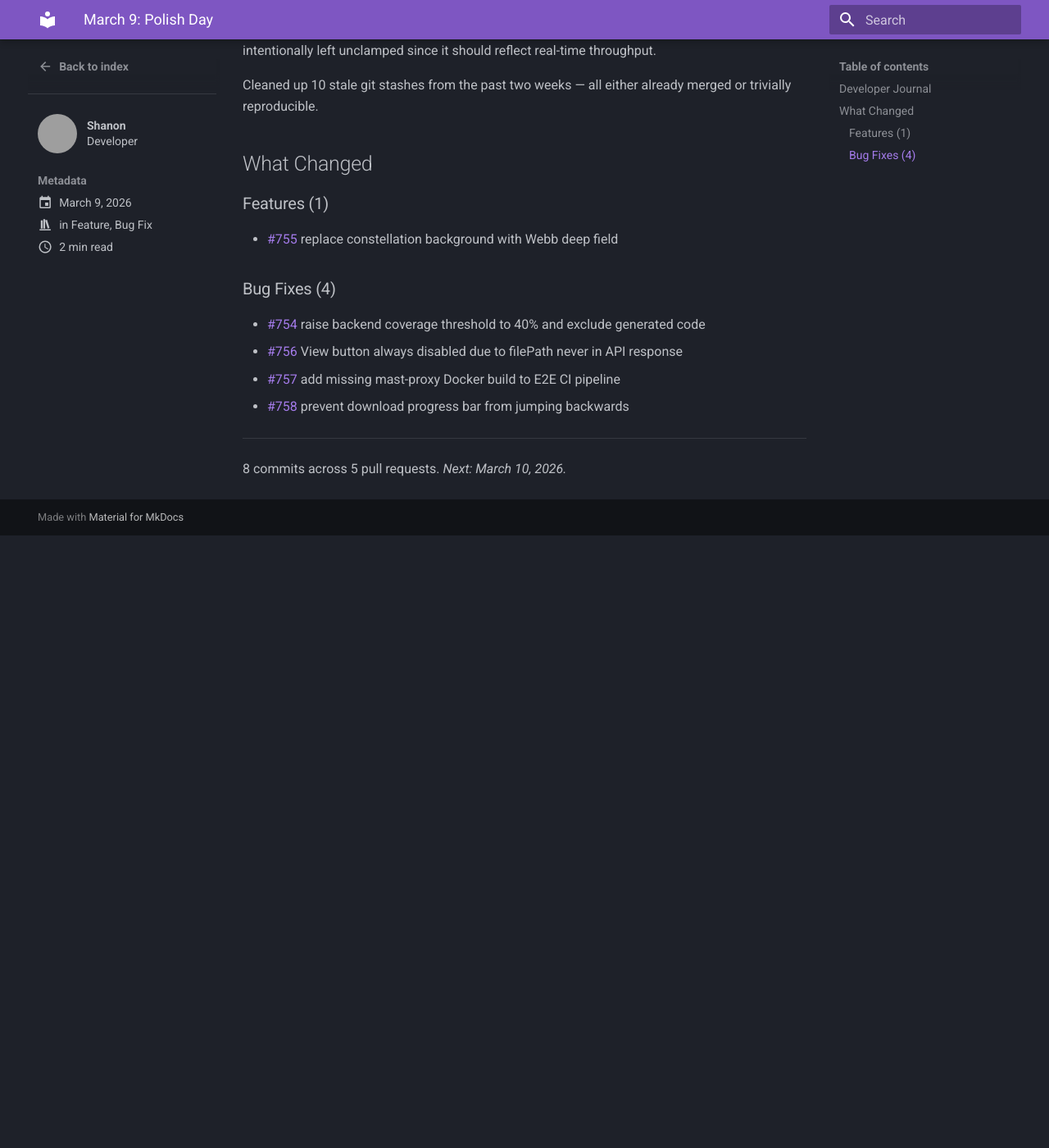
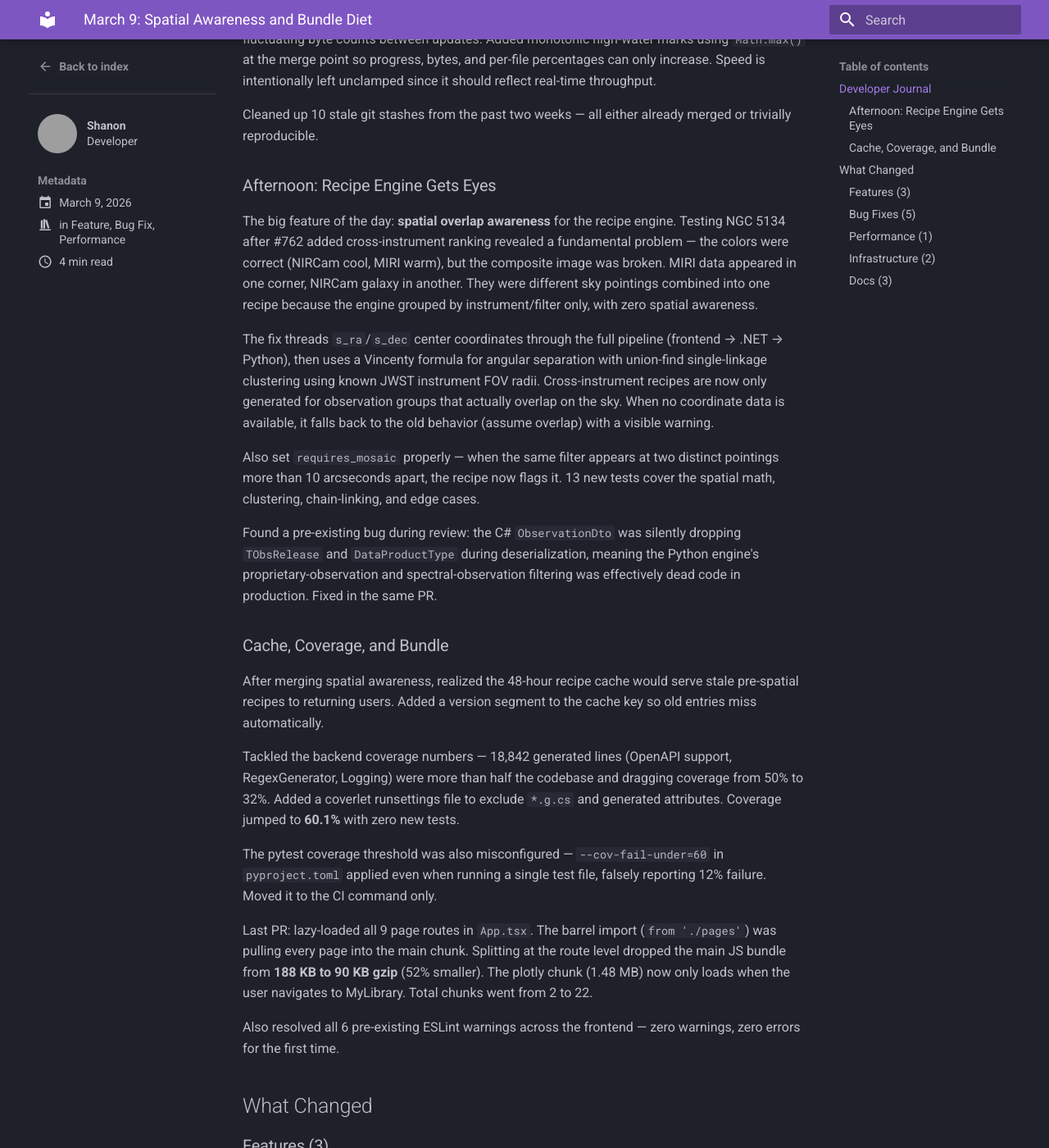
Before and after one commit to Snoww3d/jwst-data-analysis, an MkDocs documentation site: the page built from docs/blog/posts/2026-03-09.md, in a window 1280 px wide and 1400 px high, scrolled down 940 px. Shown: the whole window at 82% size. Built offline with MkDocs 1.6.1 and Material for MkDocs 9.7.7, drawn with Linux system fonts in a browser that asks for light colours; before the commit the page ends 1593 px from its top, so only the background shows below that; some of the changed text lies outside the part shown; grey boxes are pictures that could not be loaded.

Commit message:
docs: update March 9 blog with spatial overlap and bundle optimization (#768)
Co-authored-by: Claude Opus 4.6 <noreply@anthropic.com>

```diff
--- a/docs/blog/posts/2026-03-09.md
+++ b/docs/blog/posts/2026-03-09.md
@@ -4,22 +4,25 @@ date:
 categories:
   - Feature
   - Bug Fix
+  - Performance
 tags:
   - astronomy-data
   - ci
+  - composite-processing
   - e2e-tests
   - infrastructure
   - mast-data
+  - recipe-engine
   - ui
 authors:
   - shanon
 ---
 
-# March 9: Polish Day
+# March 9: Spatial Awareness and Bundle Diet
 
 <!-- enriched -->
 
-A cleanup session: five pull requests across coverage, visuals, and small bugs. Replaced the app background with a Webb-style deep field, fixed a permanently disabled View button, patched the E2E pipeline, and smoothed out download progress bars.
+A two-part day. Morning: visual polish, bug fixes, and infrastructure cleanup. Afternoon: the recipe engine learned to look at the sky — cross-instrument composites now only combine observations that actually overlap. Plus a 52% main bundle reduction by lazy-loading page routes.
 
 <!-- more -->
 
@@ -37,19 +40,59 @@ Last fix: download progress bars were jumping up and down because SignalR update
 
 Cleaned up 10 stale git stashes from the past two weeks — all either already merged or trivially reproducible.
 
+### Afternoon: Recipe Engine Gets Eyes
+
+The big feature of the day: **spatial overlap awareness** for the recipe engine. Testing NGC 5134 after #762 added cross-instrument ranking revealed a fundamental problem — the colors were correct (NIRCam cool, MIRI warm), but the composite image was broken. MIRI data appeared in one corner, NIRCam galaxy in another. They were different sky pointings combined into one recipe because the engine grouped by instrument/filter only, with zero spatial awareness.
+
+The fix threads `s_ra`/`s_dec` center coordinates through the full pipeline (frontend → .NET → Python), then uses a Vincenty formula for angular separation with union-find single-linkage clustering using known JWST instrument FOV radii. Cross-instrument recipes are now only generated for observation groups that actually overlap on the sky. When no coordinate data is available, it falls back to the old behavior (assume overlap) with a visible warning.
+
+Also set `requires_mosaic` properly — when the same filter appears at two distinct pointings more than 10 arcseconds apart, the recipe now flags it. 13 new tests cover the spatial math, clustering, chain-linking, and edge cases.
+
+Found a pre-existing bug during review: the C# `ObservationDto` was silently dropping `TObsRelease` and `DataProductType` during deserialization, meaning the Python engine's proprietary-observation and spectral-observation filtering was effectively dead code in production. Fixed in the same PR.
+
+### Cache, Coverage, and Bundle
+
+After merging spatial awareness, realized the 48-hour recipe cache would serve stale pre-spatial recipes to returning users. Added a version segment to the cache key so old entries miss automatically.
+
+Tackled the backend coverage numbers — 18,842 generated lines (OpenAPI support, RegexGenerator, Logging) were more than half the codebase and dragging coverage from 50% to 32%. Added a coverlet runsettings file to exclude `*.g.cs` and generated attributes. Coverage jumped to **60.1%** with zero new tests.
+
+The pytest coverage threshold was also misconfigured — `--cov-fail-under=60` in `pyproject.toml` applied even when running a single test file, falsely reporting 12% failure. Moved it to the CI command only.
+
+Last PR: lazy-loaded all 9 page routes in `App.tsx`. The barrel import (`from './pages'`) was pulling every page into the main chunk. Splitting at the route level dropped the main JS bundle from **188 KB to 90 KB gzip** (52% smaller). The plotly chunk (1.48 MB) now only loads when the user navigates to MyLibrary. Total chunks went from 2 to 22.
+
+Also resolved all 6 pre-existing ESLint warnings across the frontend — zero warnings, zero errors for the first time.
+
 ## What Changed
 
-### Features (1)
+### Features (3)
 
 - [#755](https://github.com/Snoww3d/jwst-data-analysis/pull/755) replace constellation background with Webb deep field
+- [#761](https://github.com/Snoww3d/jwst-data-analysis/pull/761) add stretch preset selector to discovery result step
+- [#763](https://github.com/Snoww3d/jwst-data-analysis/pull/763) add spatial overlap awareness to recipe engine
 
-### Bug Fixes (4)
+### Bug Fixes (5)
 
-- [#754](https://github.com/Snoww3d/jwst-data-analysis/pull/754) raise backend coverage threshold to 40% and exclude generated code
 - [#756](https://github.com/Snoww3d/jwst-data-analysis/pull/756) View button always disabled due to filePath never in API response
 - [#757](https://github.com/Snoww3d/jwst-data-analysis/pull/757) add missing mast-proxy Docker build to E2E CI pipeline
 - [#758](https://github.com/Snoww3d/jwst-data-analysis/pull/758) prevent download progress bar from jumping backwards
+- [#764](https://github.com/Snoww3d/jwst-data-analysis/pull/764) move pytest coverage threshold to CI only
+- [#765](https://github.com/Snoww3d/jwst-data-analysis/pull/765) invalidate stale recipe cache after spatial overlap update
+
+### Performance (1)
+
+- [#767](https://github.com/Snoww3d/jwst-data-analysis/pull/767) lazy-load all page routes to split main bundle (188 KB → 90 KB gzip)
+
+### Infrastructure (2)
+
+- [#754](https://github.com/Snoww3d/jwst-data-analysis/pull/754) raise backend coverage threshold to 40% and exclude generated code
+- [#766](https://github.com/Snoww3d/jwst-data-analysis/pull/766) add coverlet exclusions for generated .NET backend code
+
+### Docs (3)
+
+- [#759](https://github.com/Snoww3d/jwst-data-analysis/pull/759) enrich blog posts for March 6-9 with Slack journal and images
+- [#760](https://github.com/Snoww3d/jwst-data-analysis/pull/760) add Phase 9 — lightweight community edition plan
+- [#762](https://github.com/Snoww3d/jwst-data-analysis/pull/762) smart recipe ranking and cross-instrument color mapping
 
 ---
-8 commits across 5 pull requests.
+14 commits across 14 pull requests.
 *Next: March 10, 2026.*
```
